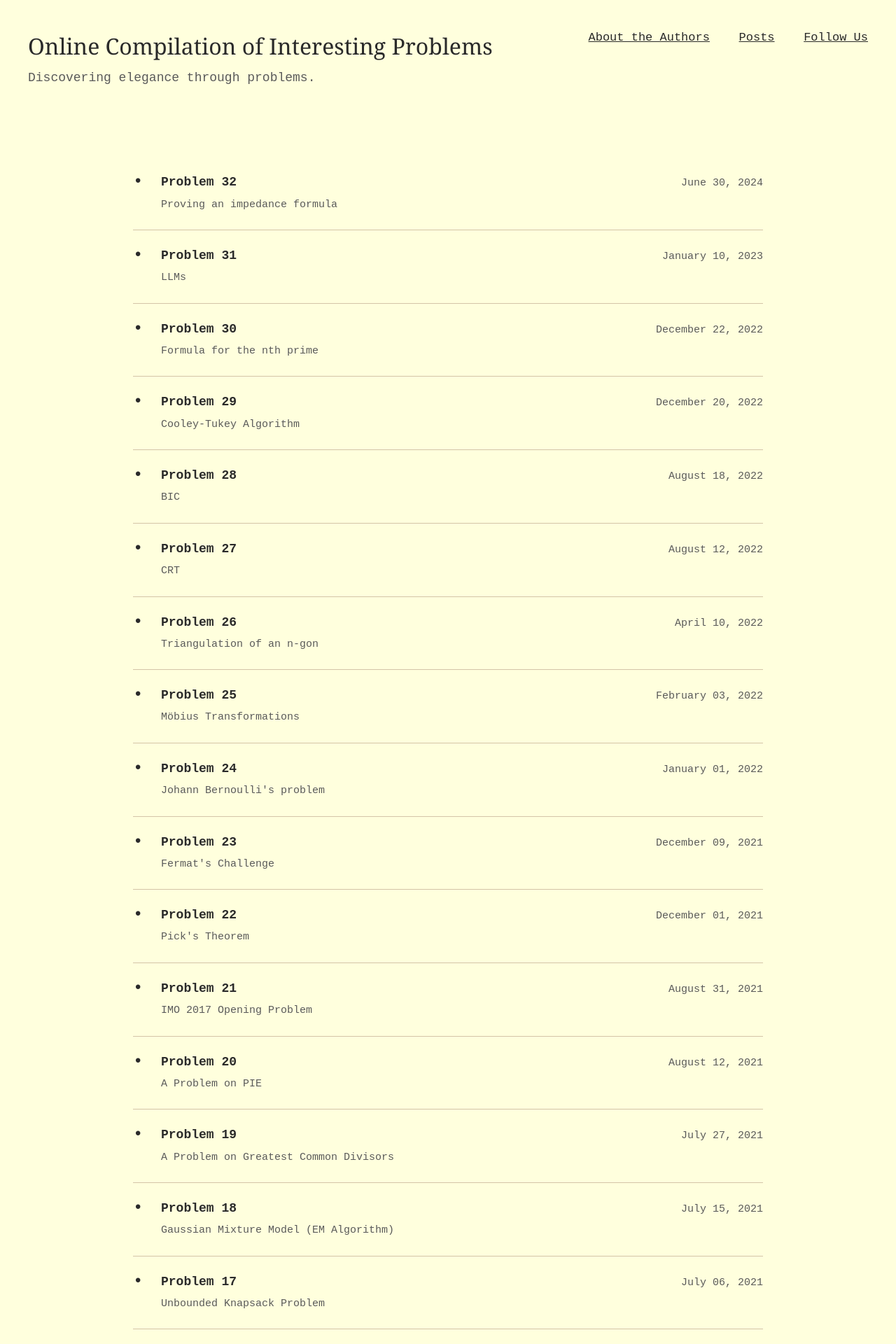
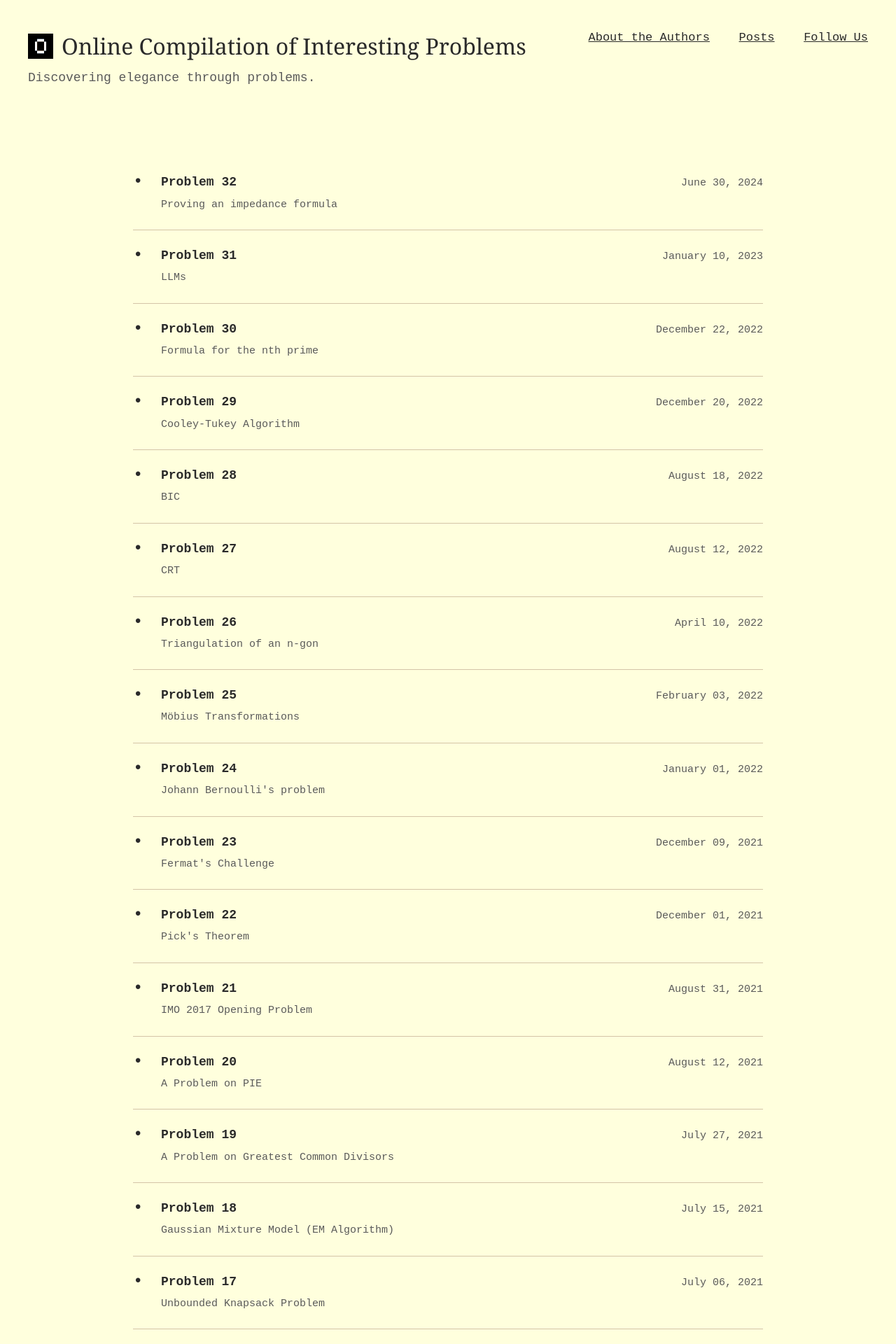
Before and after one commit to Oscuro-Phoenix/math-for-fun, a Jekyll site: the page built from index.html, in a window 1280 px wide. Shown: the top 1920 px of the page at 70% size. Built offline with Jekyll 4.4.1, drawn with Linux system fonts in a browser that asks for light colours.

Commit message:
simplify5

```diff
--- a/_includes/navbar.html
+++ b/_includes/navbar.html
@@ -1,6 +1,7 @@
 <div class="navbar">
     <div class="navbar-left">
         <a class="site-title" href="{{ site.url }}{{ site.baseurl}}/">
+            <img class="site-icon" src="{{ site.url }}{{ site.baseurl}}/assets/home.gif" alt="OCIP Icon">
             {{ site.subtitle }}
         </a>
         <div class="site-tagline">Discovering elegance through problems.</div>
--- a/css/main.scss
+++ b/css/main.scss
@@ -107,12 +107,21 @@ code {
         font-size: 32px;
         font-weight: 400;
         color: $text-primary;
-        display: block;
+        display: flex;
+        align-items: center;
         letter-spacing: 0;
         font-family: Georgia, "Times New Roman", Times, serif;
         margin-bottom: 8px;
         &:hover {
             color: $text-primary;
+        }
+
+        .site-icon {
+            width: 36px;
+            height: 36px;
+            margin-right: 12px;
+            display: inline-block;
+            vertical-align: middle;
         }
     }
 
@@ -121,10 +130,6 @@ code {
         color: $text-secondary;
         font-family: "Courier New", Courier, monospace;
         line-height: 1.4;
-    }
-
-    img {
-        display: none;
     }
 }
 
@@ -334,6 +339,11 @@ code {
 
         .site-title {
             font-size: 28px;
+
+            .site-icon {
+                width: 34px;
+                height: 34px;
+            }
         }
 
         .site-tagline {
@@ -371,9 +381,16 @@ code {
         }
 
         .site-title {
-            display: block;
+            display: flex;
+            align-items: center;
             margin-bottom: 8px;
             font-size: 26px;
+
+            .site-icon {
+                width: 32px;
+                height: 32px;
+                margin-right: 10px;
+            }
         }
 
         .site-tagline {
@@ -395,10 +412,6 @@ code {
             a {
                 font-size: 15px;
             }
-        }
-
-        img {
-            display: none;
         }
     }
 
```
